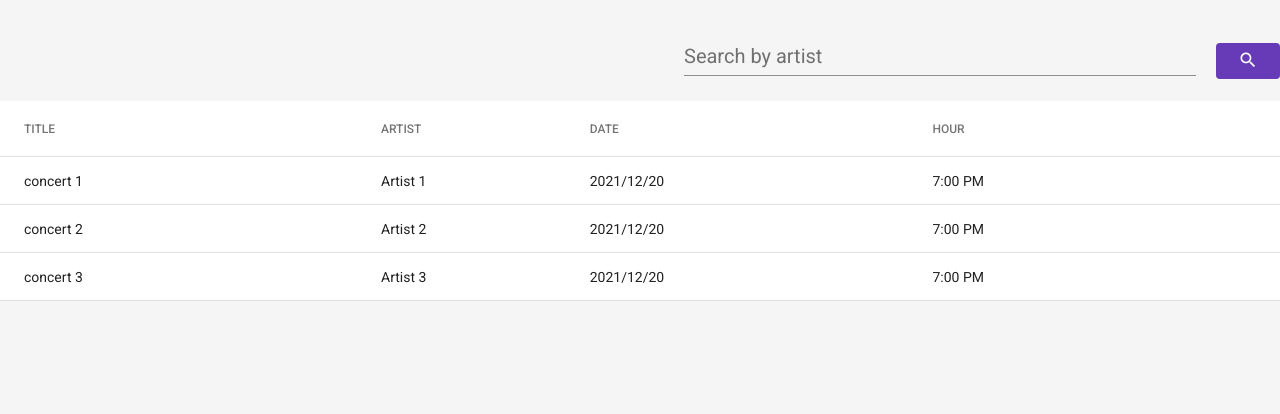
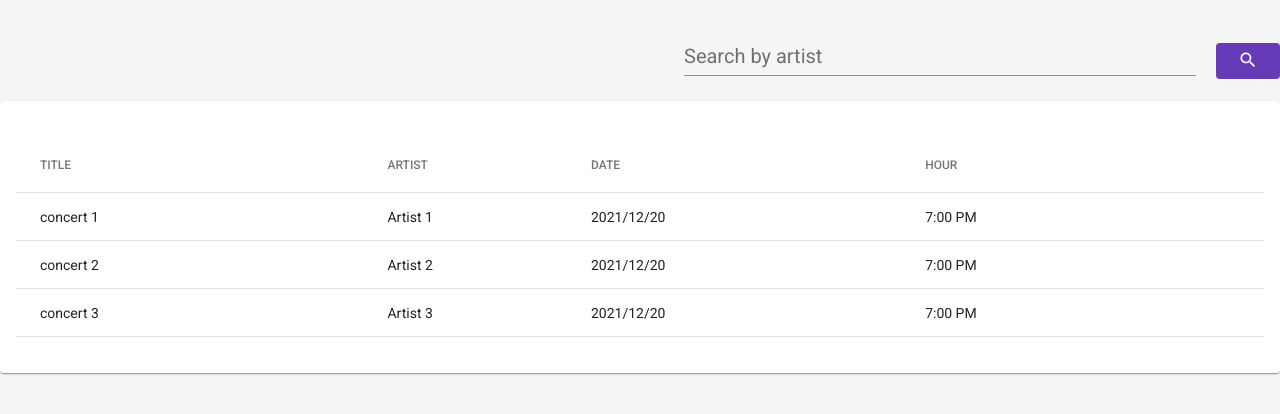
Before and after one commit to hcastillaq/punto-ticket-prueba, an Angular app: page / in a window 1280 px wide. Shown: the top 414 px of the page. Built offline with nearby package versions, Linux system fonts and the light colour scheme.

Commit message:
add not found results

```diff
--- a/src/app/components/search-concert/search-concert.component.html
+++ b/src/app/components/search-concert/search-concert.component.html
@@ -1,5 +1,5 @@
 <form
-  class="mt mb"
+  class="mt"
   fxLayout="row"
   fxLayoutAlign="end center"
   fxLayoutGap="20px"
--- a/src/app/components/table-concerts/table-concerts.component.html
+++ b/src/app/components/table-concerts/table-concerts.component.html
@@ -1,5 +1,6 @@
-<div fxLayout="row">
-  <table mat-table [dataSource]="concerts" fxFlex="100%">
+<mat-card>
+  <mat-card-content fxLayout="column" fxLayoutGap="20px">
+    <table mat-table [dataSource]="concerts" fxFlex="100%" class="mt mb">
       <ng-container
         *ngFor="let column of displayedColumns"
         [matColumnDef]="column">
@@ -10,4 +11,9 @@
       <tr mat-header-row *matHeaderRowDef="displayedColumns"></tr>
       <tr mat-row *matRowDef="let row; columns: displayedColumns"></tr>
     </table>
+
+    <div *ngIf="!concerts.length" fxLayout="row" fxLayoutAlign="center center">
+      <span class="mat-caption">Sorry, not found results.</span>
     </div>
+  </mat-card-content>
+</mat-card>
--- a/src/app/components/table-concerts/table-concerts.component.ts
+++ b/src/app/components/table-concerts/table-concerts.component.ts
@@ -10,9 +10,7 @@ import { Concert } from "src/app/core/interfaces/concert.interface";
 })
 export class TableConcertsComponent implements OnInit {
   @Input() concerts: Concert[] = [];
-  dataSource: MatTableDataSource<Concert> = new MatTableDataSource(
-    this.concerts
-  );
+
   displayedColumns = ["title", "artist", "date", "hour"];
   constructor() {}
 
--- a/src/app/core/interfaces/concert.interface.ts
+++ b/src/app/core/interfaces/concert.interface.ts
@@ -1,4 +1,5 @@
 export interface Concert {
+  id: string;
   title: string;
   description: string;
   artist: string;
--- a/src/app/core/repositories/concert/concertInMemory.repository.ts
+++ b/src/app/core/repositories/concert/concertInMemory.repository.ts
@@ -8,6 +8,7 @@ import { ConcertRepository } from "./concert.repository";
 export class ConcertInMemoryRepository extends ConcertRepository {
   private concerts: Concert[] = [
     {
+      id: "1",
       title: "concert 1",
       artist: "Artist 1",
       date: "2021/12/20",
@@ -16,6 +17,7 @@ export class ConcertInMemoryRepository extends ConcertRepository {
       hour: "7:00 PM",
     },
     {
+      id: "2",
       title: "concert 2",
       artist: "Artist 2",
       date: "2021/12/20",
@@ -24,6 +26,7 @@ export class ConcertInMemoryRepository extends ConcertRepository {
       hour: "7:00 PM",
     },
     {
+      id: "3",
       title: "concert 3",
       artist: "Artist 3",
       date: "2021/12/20",
--- a/src/scss/theme/utils.scss
+++ b/src/scss/theme/utils.scss
@@ -3,9 +3,9 @@
 }
 
 .mt {
-  margin-top: 20px;
+  margin-top: 20px !important;
 }
 
 .mb {
-  margin-top: 20px;
+  margin-bottom: 20px !important;
 }
```
Lines whose indentation alone changed are shown as unchanged.
